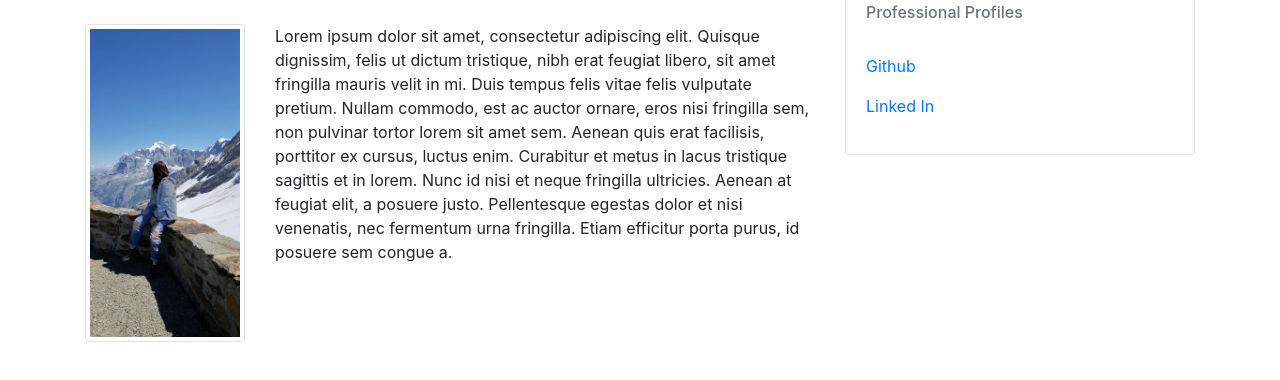
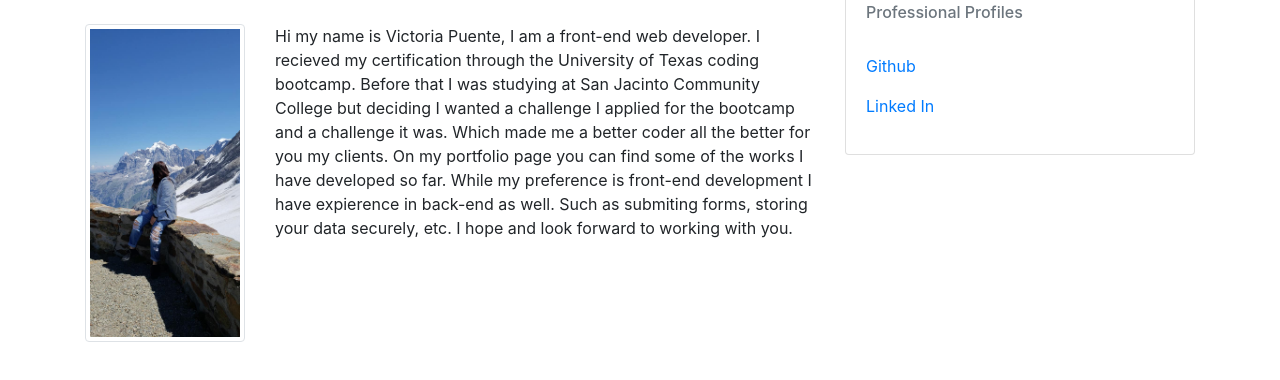
Before and after one commit to vicjac33/vicjac33.github.io, a plain HTML site: page index.html in a window 1280 px wide. Shown: the part 116-496 px from the top of the page. Drawn offline with nearby package versions, Linux system fonts and the light colour scheme.

Commit message:
about update

```diff
--- a/index.html
+++ b/index.html
@@ -43,15 +43,14 @@
               </div>
               <div class="col-md-9">
                 <p>
-                  Lorem ipsum dolor sit amet, consectetur adipiscing elit. Quisque dignissim, felis ut dictum tristique,
-                  nibh erat feugiat libero, sit amet fringilla mauris velit in mi. Duis tempus felis vitae
-                  felis vulputate pretium. Nullam commodo, est ac auctor ornare, eros nisi fringilla sem,
-                  non pulvinar tortor lorem sit amet sem. Aenean quis erat facilisis, porttitor ex cursus,
-                  luctus enim. Curabitur et metus in lacus tristique sagittis et in lorem. Nunc id nisi et
-                  neque fringilla ultricies. Aenean at feugiat elit, a posuere justo. Pellentesque egestas
-                  dolor et nisi venenatis, nec fermentum urna fringilla. Etiam efficitur porta purus, id
-                  posuere sem congue a.
-                </p>
+Hi my name is Victoria Puente, I am a front-end web developer.
+I recieved my certification through the University of Texas coding bootcamp. Before that I was
+studying at San Jacinto Community College but deciding I wanted a challenge
+I applied for the bootcamp and a challenge it was. Which made me a better coder
+all the better for you my clients. On my portfolio page you can find some of the works
+I have developed so far. While my preference is front-end development I have expierence
+in back-end as well. Such as submiting forms, storing your data securely, etc. I hope and look forward
+to working with you.   </p>
               </div>
             </div>
           </div>
```
